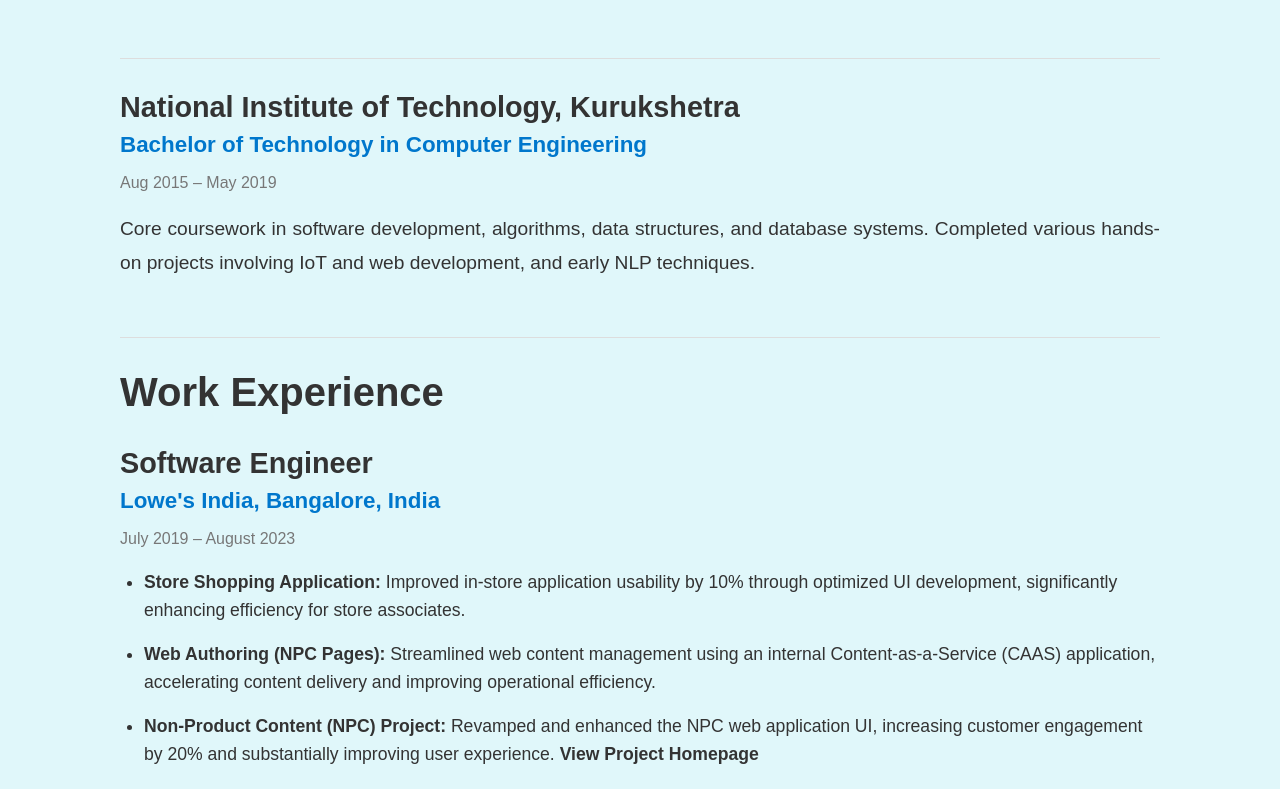
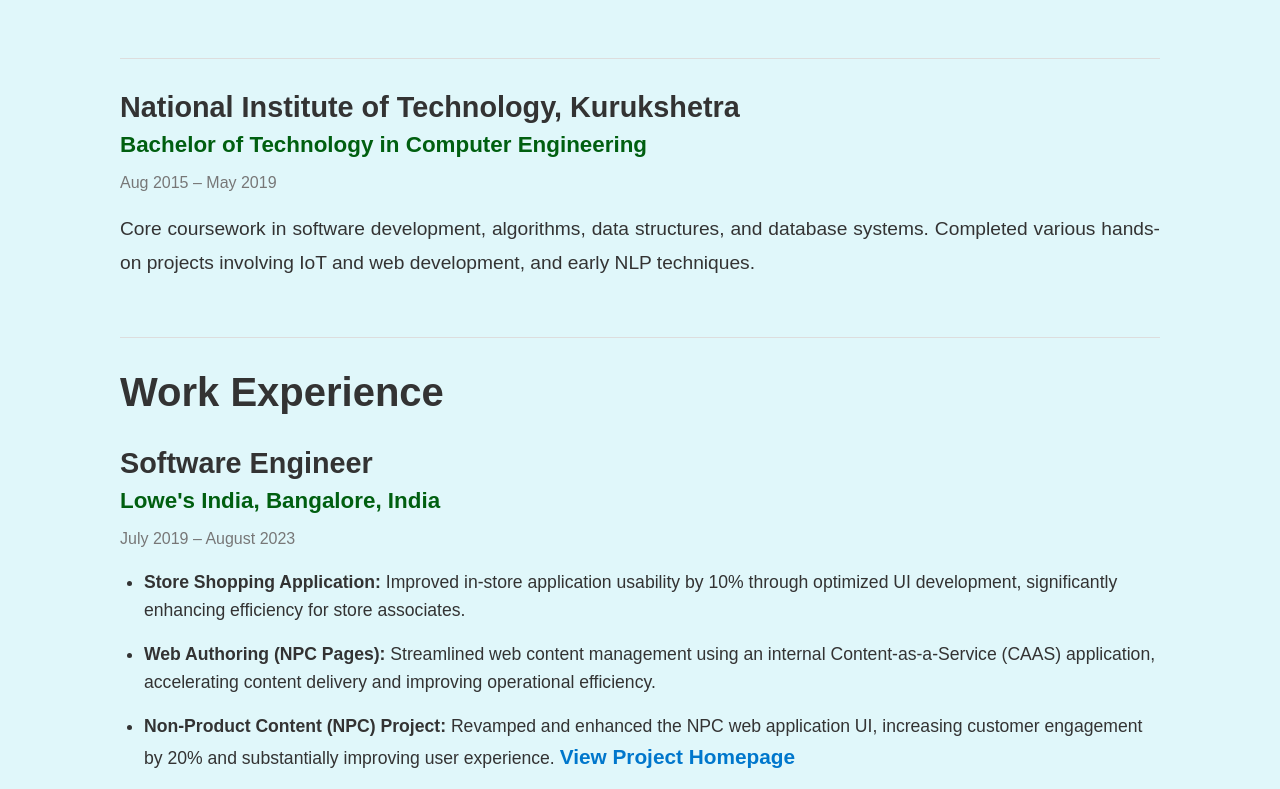
Before and after one commit to mananjen/portfolio-website, a React (Create React App) app: page /#/education-experience in a window 1280 px wide. Shown: the part 400-1189 px from the top of the page. Built offline with nearby package versions, Linux system fonts and the light colour scheme.

Commit message:
theme changes

```diff
--- a/src/components/CustomLink.jsx
+++ b/src/components/CustomLink.jsx
@@ -4,7 +4,7 @@
 import styled from 'styled-components';
 
 const StyledLink = styled(Link)`
-  color: ${props => props.theme.colors.text};
+  color: ${props => props.theme.colors.highlight};
   text-decoration: none;
   font-size: 1.3rem;
   font-weight: 700;
@@ -13,7 +13,6 @@
 
   &:hover,
   &:focus {
-    color: ${props => props.theme.colors.highlight};
     outline: none;
   }
 `;
--- a/src/components/Dropdown.jsx
+++ b/src/components/Dropdown.jsx
@@ -1,7 +1,7 @@
 // src/components/Dropdown.jsx
 import React, { useState, useRef, useEffect } from 'react';
 import styled from 'styled-components';
-import { Link } from 'react-router-dom';
+import CustomLink from './CustomLink';
 
 const DropdownContainer = styled.div`
   position: relative;
@@ -70,13 +70,13 @@
 
 const DropdownItem = styled.li``;
 
-const StyledLink = styled(Link)`
+const StyledLink = styled(CustomLink)`
   display: block;
   padding: 10px 14px;
-  text-decoration: none;
   color: ${props => props.theme.colors.text};
   font-size: 1.3rem;
   font-weight: 700;
+  text-decoration: none;
   transition: color 0.3s ease, background-color 0.3s ease;
 
   &:hover {
--- a/src/pages/EducationExperience.jsx
+++ b/src/pages/EducationExperience.jsx
@@ -20,10 +20,6 @@
   }
 `;
 
-const ExperienceLinks = styled(CustomLink)`
-  font-size: 1.1rem;
-`;
-
 const Title = styled.h3`
   font-size: 1.8rem;
   margin-bottom: 0.5rem;
@@ -33,7 +29,7 @@
 const SubTitle = styled.h4`
   font-size: 1.4rem;
   margin-bottom: 0.5rem;
-  color: ${({ theme }) => theme.colors.highlight};
+  color: ${({ theme }) => theme.colors.edExpHighlight};
 `;
 
 const Date = styled.p`
@@ -91,7 +87,7 @@
             <strong>Web Authoring (NPC Pages):</strong> Streamlined web content management using an internal Content-as-a-Service (CAAS) application, accelerating content delivery and improving operational efficiency.
           </BulletItem>
           <BulletItem>
-            <strong>Non-Product Content (NPC) Project:</strong> Revamped and enhanced the NPC web application UI, increasing customer engagement by 20% and substantially improving user experience. <ExperienceLinks to="https://www.lowes.com/diy-projects-and-ideas" target="_blank">View Project Homepage</ExperienceLinks>
+            <strong>Non-Product Content (NPC) Project:</strong> Revamped and enhanced the NPC web application UI, increasing customer engagement by 20% and substantially improving user experience. <CustomLink to="https://www.lowes.com/diy-projects-and-ideas" target="_blank" fontSize="1rem">View Project Homepage</CustomLink>
           </BulletItem>
           <BulletItem>
             <strong>Web Tagging Optimization:</strong> Recognized by the Director of DACI for improving code clarity and reusability by 50%, removing redundancies, and optimizing analytics tagging across the Lowe’s website. Led the migration from Adobe DTM to Adobe Launch within two months.
--- a/src/theme.js
+++ b/src/theme.js
@@ -2,7 +2,8 @@
     colors: {
         primary: '#e0f7fa',       // Light blue
         highlight: '#0077cc',     // highlight (a bit darker than primary)
-        text: '#333'             // Default text color
+        text: '#333',             // Default text color
+        edExpHighlight: '#005f10', // Highlight color for education experience
     },
     fonts: {
         main: "'Montserrat', sans-serif",
```
